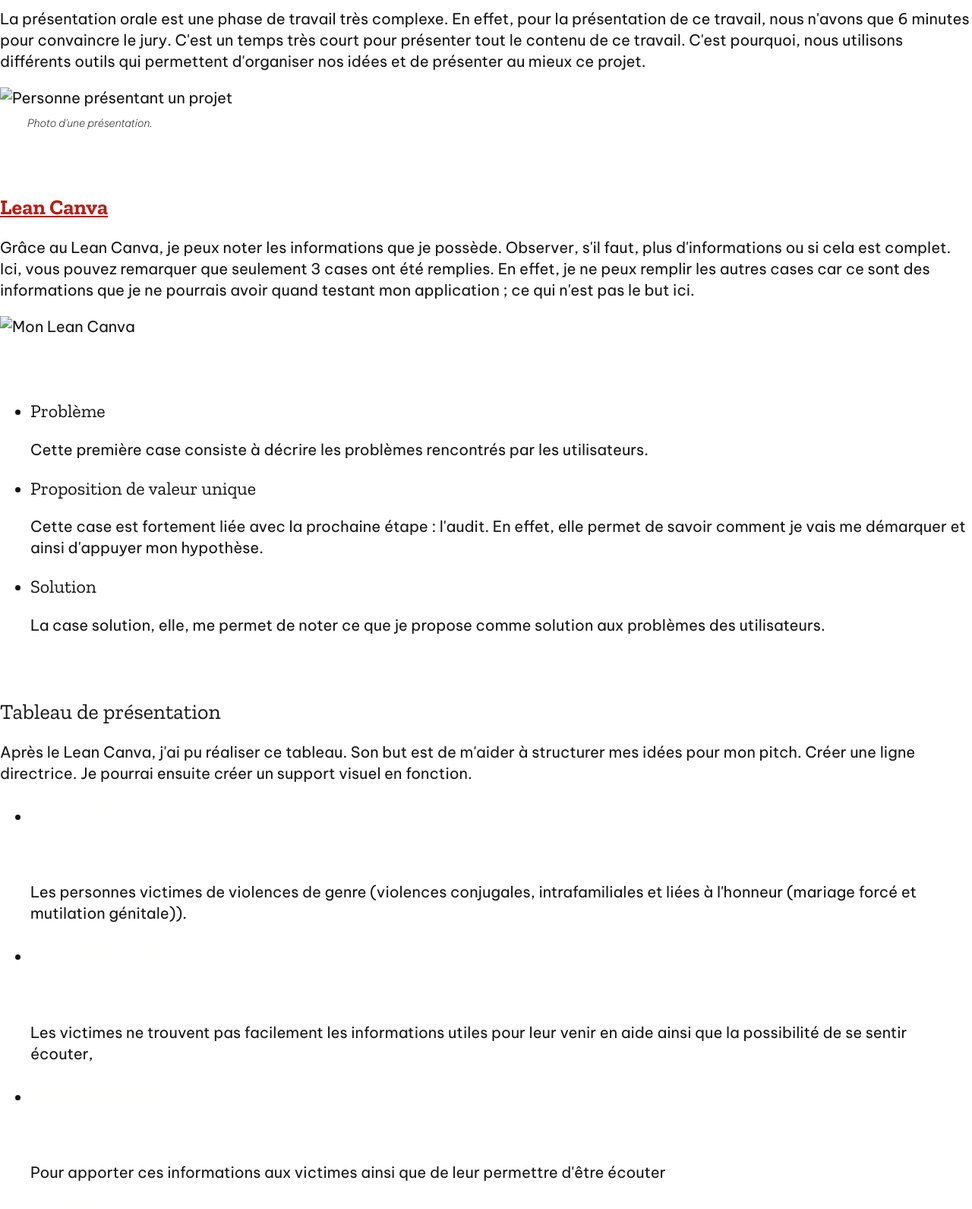
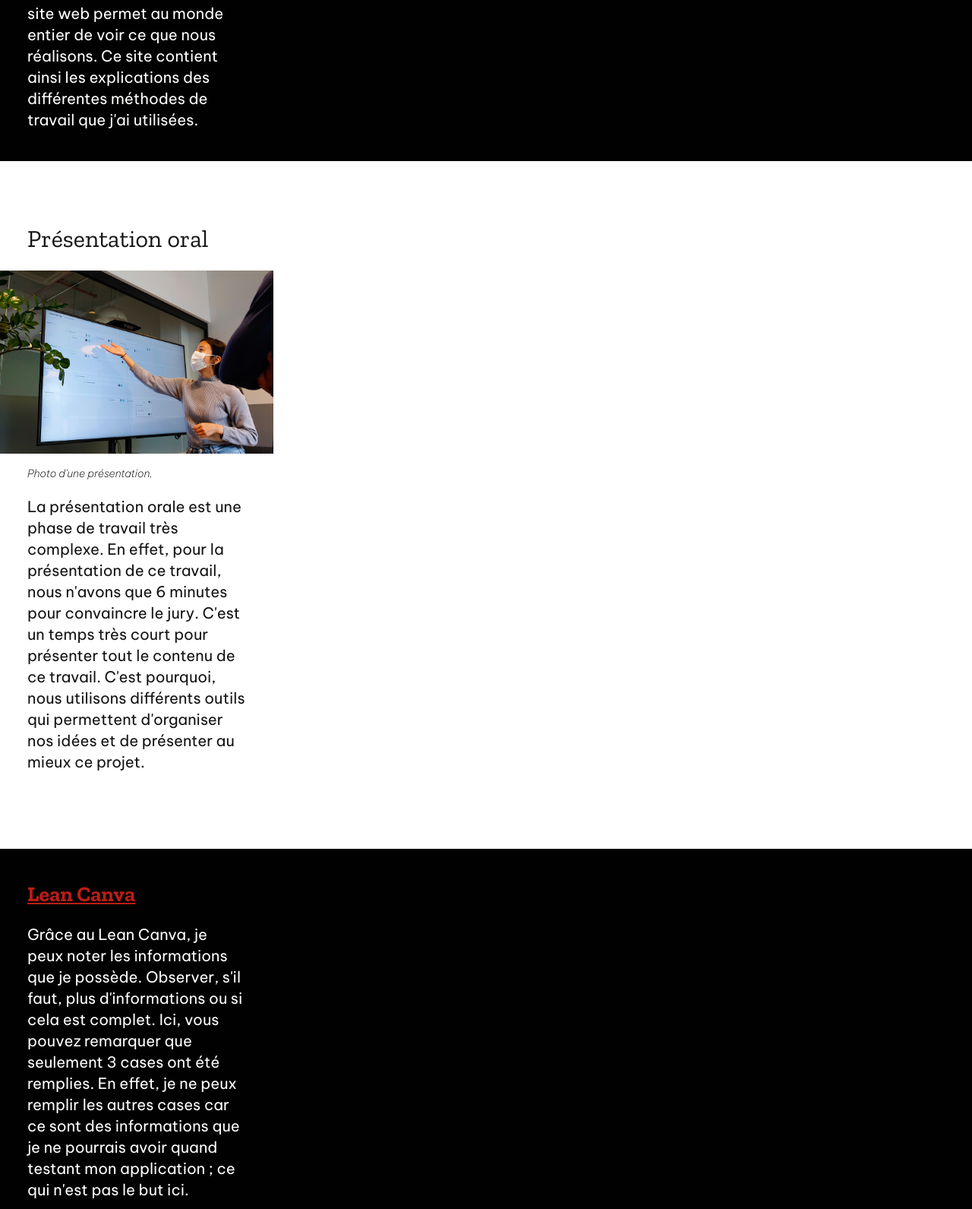
Before and after one commit to CdelO19/TFA2023, a website: page src/presentation.html in a window 1280 px wide. Shown: the part 663-2254 px from the top of the page at 76% size. Drawn offline with nearby package versions, Linux system fonts and the light colour scheme; files that its build step writes are made by us from their sources.

Commit message:
mise en place de la page presentation

```diff
--- a/src/presentation.html
+++ b/src/presentation.html
@@ -55,89 +55,120 @@
     <nav class="menu">
       <ul class="menu__list">
         <li class="menu__el">
-          <a href="index.html" class="menu__lien menu__lien--actif">Accueil</a>
+          <a href="index.html" class="menu__lien">Accueil</a>
         </li>
         <li class="menu__el"><a href="rencontres.html" class="menu__lien">Rencontres</a></li>
         <li class="menu__el"><a href="methodes.html" class="menu__lien">Méthodes</a></li>
         <li class="menu__el"><a href="hypotheses.html" class="menu__lien">Hypothèses</a></li>
         <li class="menu__el"><a href="developpement.html" class="menu__lien">Developpement</a></li>
-        <li class="menu__el"><a href="presentation.html" class="menu__lien">Présentation</a></li>
+        <li class="menu__el"><a href="presentation.html" class="menu__lien menu__lien--actif">Présentation</a></li>
         <li class="menu__el"><a href="adn.html" class="menu__lien">ADN</a></li>
       </ul>
     </nav>
   </header>
 
   <main class="mn">
-    <section class="sec">
+    <section class="sec margin__none">
+      <div class="grid">
         <h1 class="title title--ps">Présentation</h1>
-      <p>La présentation de ce travail passe par deux étapes. L'<span class="bold">intégration</span> d'un site web et la <span class="bold">présentation oral</span> de notre méthode de travail devant un jury. Pour ce faire, j'ai utilisé différentes méthodes comme une partie du Lean Canva.</p>
+        <p class="margin__nonebot">La présentation de ce travail passe par deux étapes. L'<span class="bold">intégration</span> d'un site web et la <span class="bold">présentation oral</span> de notre méthode de travail devant un jury. Pour ce faire, j'ai utilisé différentes méthodes comme une partie du Lean Canva.</p>
+      </div>
+    </section>
+
+    <section class="sec fond">
+      <div class="grid">
+        <h2 class="title title--ssps white margin__sous">Site</h2>
+        <p class="white margin__bot">Présenter notre travail via un site web permet au monde entier de voir ce que nous réalisons. Ce site contient ainsi les explications des différentes méthodes de travail que j'ai utilisées.</p>
+      </div>
     </section>
 
     <section class="sec">
-      <h2 class="title title--sousps">Site</h2>
-      <p>Présenter notre travail via un site web permet au monde entier de voir ce que nous réalisons. Ce site contient ainsi les explications des différentes méthodes de travail que j'ai utilisées.</p>
+      <div class="grid">
+        <h2 class="title title--ssps margin__none margin__nonebot">Présentation oral</h2>
+      </div>
+      <figure class="fig__img">
+        <img class="img" src="assets/images/presentation.jpg"
+          alt="Personne présentant un projet"
+          srcset="assets/images/presentation.jpg 1x, assets/images/presentation@2x.jpg 2x">
+        <figcaption class="figc__img">Photo d'une présentation.</figcaption>
+      </figure>
+      <div class="grid">
+        <p>La présentation orale est une phase de travail très complexe. En effet, pour la présentation de ce travail, nous n'avons que 6 minutes pour convaincre le jury. C'est un temps très court pour présenter tout le contenu de ce travail. C'est pourquoi, nous utilisons différents outils qui permettent d'organiser nos idées et de présenter au mieux ce projet.</p>
+      </div>
+    </section>
+
+    <section class="sec  fond">
+      <div class="grid">
+        <h3 class="title title--sssps"><a href="https://bpifrance-creation.fr/moment-de-vie/lean-canvas-lapplication-methode-du-lean-startup" class="lien">Lean Canva</a></h3>
+        <p class="white margin__bot">Grâce au Lean Canva, je peux noter les informations que je possède. Observer, s'il faut, plus d'informations ou si cela est complet. Ici, vous pouvez remarquer que seulement 3 cases ont été remplies. En effet, je ne peux remplir les autres cases car ce sont des informations que je ne pourrais avoir quand testant mon application ; ce qui n'est pas le but ici.</p>
+      </div>
     </section>
 
     <section class="sec">
-      <h2 class="title title--ssps">Présentation oral</h2>
-      <p>La présentation orale est une phase de travail très complexe. En effet, pour la présentation de ce travail, nous n'avons que 6 minutes pour convaincre le jury. C'est un temps très court pour présenter tout le contenu de ce travail. C'est pourquoi, nous utilisons différents outils qui permettent d'organiser nos idées et de présenter au mieux ce projet.</p>
-      <figure class="fig__img">
-        <img class="img" src="" alt="Personne présentant un projet">
-        <figcaption class="figc__img">Photo d'une présentation.</figcaption>
-      </figure>
-    </section>
-
-    <section class="sec">
-      <h3 class="title title--sssps"><a href="https://bpifrance-creation.fr/moment-de-vie/lean-canvas-lapplication-methode-du-lean-startup" class="lien">Lean Canva</a></h3>
-      <p>Grâce au Lean Canva, je peux noter les informations que je possède. Observer, s'il faut, plus d'informations ou si cela est complet. Ici, vous pouvez remarquer que seulement 3 cases ont été remplies. En effet, je ne peux remplir les autres cases car ce sont des informations que je ne pourrais avoir quand testant mon application ; ce qui n'est pas le but ici.</p>
-      <img src="" alt="Mon Lean Canva">
-    </section>
-
-    <section class="sec">
-      <ul>
-        <li>
-          <h4 class="title title--ssssps">Problème</h4>
-          <p>Cette première case consiste à décrire les problèmes rencontrés par les utilisateurs.</p>
+      <ul class="bloc">
+        <li class="bloc__el">
+          <div class="grid">
+            <h4 class="title title--ssssps white margin__sous">Problème</h4>
+            <p class="margin__bot">Cette première case consiste à décrire les problèmes rencontrés par les utilisateurs.</p>
+          </div>
         </li>
-        <li>
-          <h4 class="title title--ssssps">Proposition de valeur unique</h4>
-          <p>Cette case est fortement liée avec la prochaine étape : l'audit. En effet, elle permet de savoir comment je vais me démarquer et ainsi d'appuyer mon hypothèse.</p>
+        <li class="bloc__el">
+          <div class="grid">
+            <h4 class="title title--ssssps white margin__sous">Proposition de valeur unique</h4>
+            <p class="margin__bot">Cette case est fortement liée avec la prochaine étape : l'audit. En effet, elle permet de savoir comment je vais me démarquer et ainsi d'appuyer mon hypothèse.</p>
+          </div>
         </li>
-        <li>
-          <h4 class="title title--ssssps">Solution</h4>
-          <p>La case solution, elle, me permet de noter ce que je propose comme solution aux problèmes des utilisateurs.</p>
+        <li class="bloc__el">
+          <div class="grid">
+            <h4 class="title title--ssssps white margin__sous">Solution</h4>
+            <p class="margin__bot">La case solution, elle, me permet de noter ce que je propose comme solution aux problèmes des utilisateurs.</p>
+          </div>
         </li>
       </ul>
     </section>
 
     <section class="sec">
-      <h3 class="title title--sssps">Tableau de présentation</h3>
-      <p>Après le Lean Canva, j'ai pu réaliser ce tableau. Son but est de m'aider à structurer mes idées pour mon pitch. Créer une ligne directrice. Je pourrai ensuite créer un support visuel en fonction.</p>
+      <div class="grid">
+        <h3 class="title title--sssps margin__none">Tableau de présentation</h3>
+        <p class="margin__bot">Après le Lean Canva, j'ai pu réaliser ce tableau. Son but est de m'aider à structurer mes idées pour mon pitch. Créer une ligne directrice. Je pourrai ensuite créer un support visuel en fonction.</p>
+      </div>
 
       <ul class="tab">
         <li class="tab__el">
+          <div class="grid">
             <h5 class="title title--sstab">Cible</h5>
             <p>Les personnes victimes de violences de genre (violences conjugales, intrafamiliales et liées à l'honneur (mariage forcé et mutilation génitale)).</p>
+          </div>
         </li>
         <li class="tab__el">
+          <div class="grid">
             <h5 class="title title--sstab">Problème</h5>
-          <p>Les victimes ne trouvent pas facilement les informations utiles pour leur venir en aide ainsi que la possibilité de se sentir écouter,</p>
+            <p>Les victimes ne trouvent pas facilement les informations utiles pour leur venir en aide ainsi que la possibilité de se sentir écouter</p>
+          </div>
         </li>
         <li class="tab__el">
+          <div class="grid">
             <h5 class="title title--sstab">Bénéfice</h5>
             <p>Pour apporter ces informations aux victimes ainsi que de leur permettre d'être écouter</p>
+          </div>
         </li>
         <li class="tab__el">
+          <div class="grid">
             <h5 class="title title--sstab">Idée</h5>
             <p>Leur fournir les informations utiles et leur permettre de se sentir écouter.</p>
+          </div>
         </li>
         <li class="tab__el">
+          <div class="grid">
             <h5 class="title title--sstab">Moyen</h5>
             <p>Je propose une application qui donnerait les informations utiles aux victimes en fonction de l'endroit où elle se trouve ainsi qu'une messagerie avec une personne qualifiée (psychologue ou psychiatre).</p>
+          </div>
         </li>
         <li class="tab__el">
+          <div class="grid">
             <h5 class="title title--sstab">Exemple</h5>
             <p>Une femme subissant des violences conjugales, habitant dans la région de Namur, souhaite sortir de son calvaire. En se rendant sur l'application, elle peut trouver les informations utiles pour se réfugier, appeler au secours, ect. Elle peut egalement filtrer les informations en focntion de sa commune. Elle peut également si elle le souhaite parler à un psychologue ou un psychiatre selon son choix se trouvant dans la région et ainsi pouvoir parler de ce qu'elle ressent mais également de pistes qu'elle souhaiterait exploiter afin de sortir de cette situation. Cette exemple est également valable pour un homme</p>
+          </div>
         </li>
       </ul>
     </section>
--- a/src/styles/components/_list.scss
+++ b/src/styles/components/_list.scss
@@ -91,3 +91,20 @@
         margin-top: 20px;
     }
 }
+
+.tab{
+    margin: 0;
+    padding: 0;
+    list-style: none;
+}
+
+.tab__el{
+    background-color: $c-mauve;
+    color: $c-bg;
+    margin-bottom: 40px;
+
+    p{
+        font-size: 14px;
+        line-height: 19.6px;
+    }
+}
--- a/src/styles/components/_type.scss
+++ b/src/styles/components/_type.scss
@@ -53,6 +53,11 @@
   color: $c-text;
   margin-top: 0;
   margin-bottom: 20px;
+}
+
+.title--sstab{
+  font-size: 20px;
+  line-height: 28px;
 }
 
 .red{
```
Lines whose indentation alone changed are shown as unchanged.
